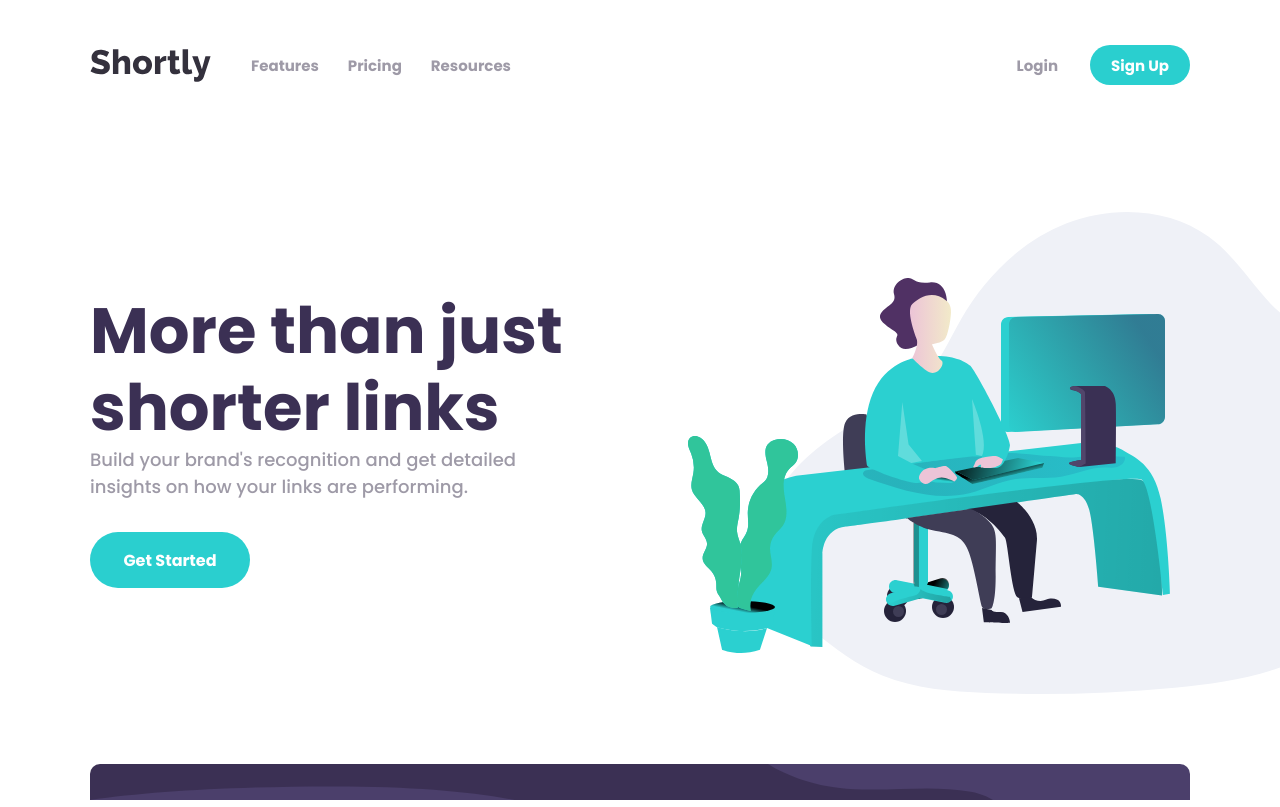
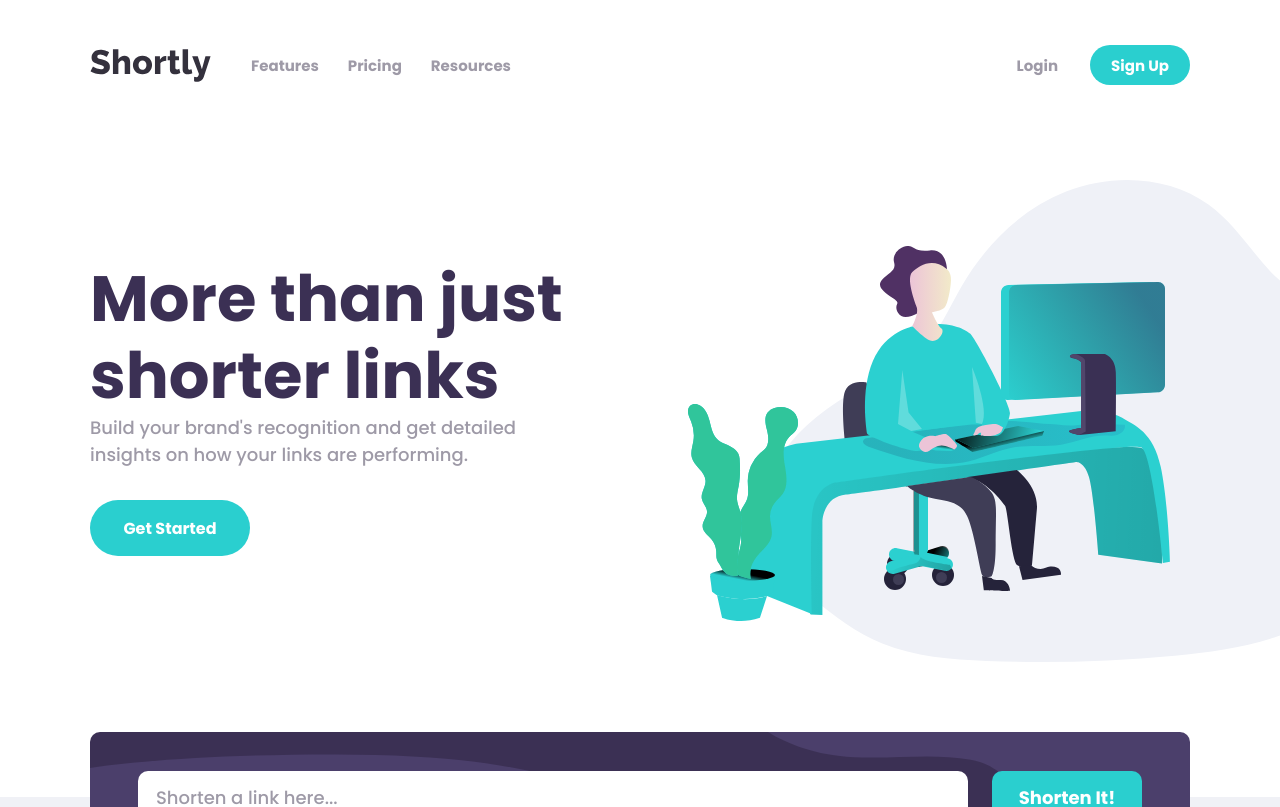
Before and after one commit to IbnDaanis/shortly, a React (Create React App) app: page / in a window 1280 px wide. Shown: the top 807 px of the page. Built offline with nearby package versions, Linux system fonts and the light colour scheme.

Commit message:
Adjusted height

```diff
--- a/src/App.jsx
+++ b/src/App.jsx
@@ -33,7 +33,7 @@ const App = () => {
   //Set the height of the body to the height of the scrolling div
   const setBodyHeight = () => {
     document.body.style.height = `${
-      scrollContainer.current.getBoundingClientRect().height + 130
+      scrollContainer.current.getBoundingClientRect().height
     }px`
   }
 
@@ -61,16 +61,16 @@ const App = () => {
   return (
     <>
       <GlobalStyle />
-      <Header />
       <div ref={app} className='App'>
+        <Header />
         <div ref={scrollContainer} className='scroll'>
           <main>
             <Hero />
             <Shortener />
             <Statistics />
             <Boost />
-            <Footer />
           </main>
+          <Footer />
         </div>
       </div>
     </>
--- a/src/styles/globalStyle.jsx
+++ b/src/styles/globalStyle.jsx
@@ -74,14 +74,18 @@ html.has-scroll-dragging {
 
     .App {
   position: fixed;
-  top: 0;
+  top: -130px;
   left: 0;
-  height: 100%;
+  height:100%;
+  @media(max-width: 500px){
+   height: calc(100% + 130px);
+   top: 0;
+  }
   width: 100%;
-  overflow: hidden;
+  /* overflow: hidden; */
   pointer-events: none;
   .scroll {
-    padding: 4vh 0;
+    padding: 130px 0 0;
     pointer-events: none;
   }
 
```
